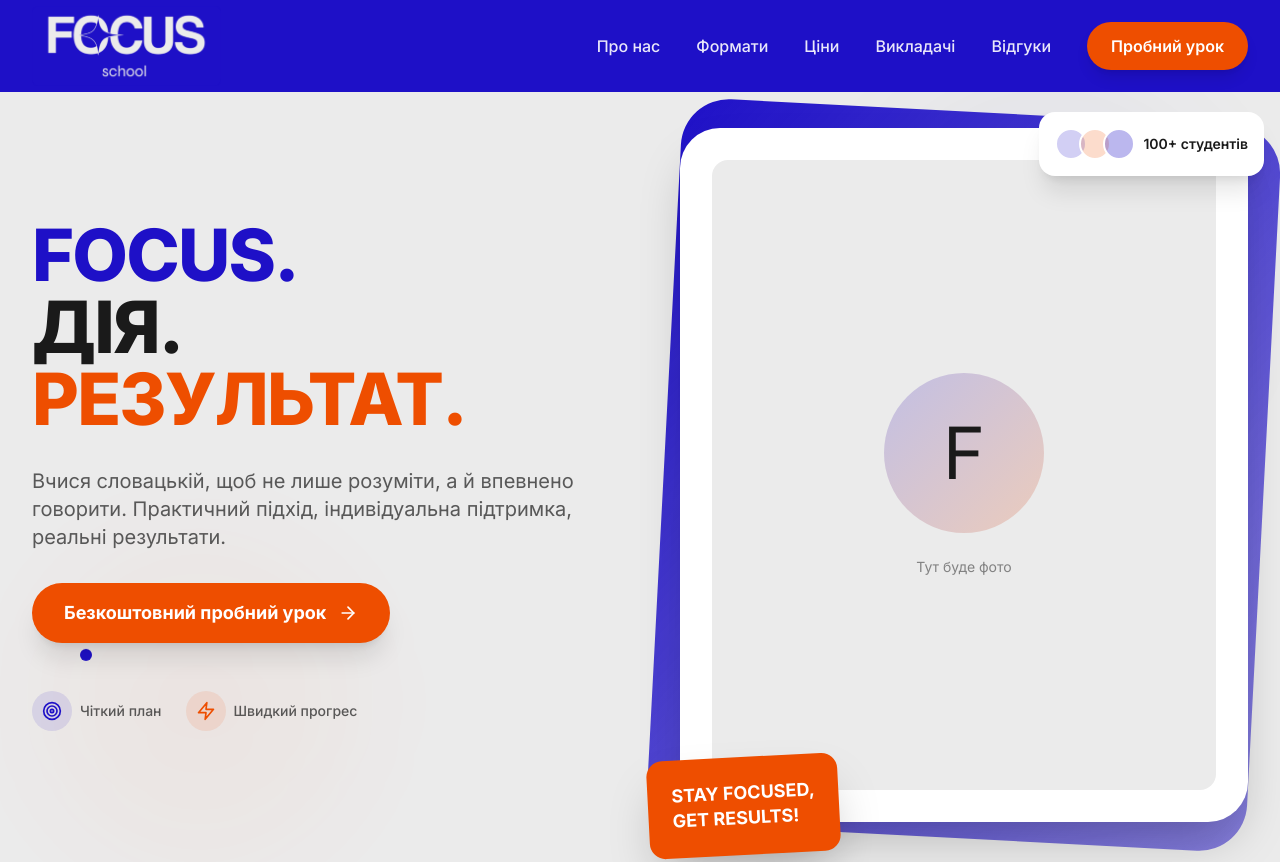
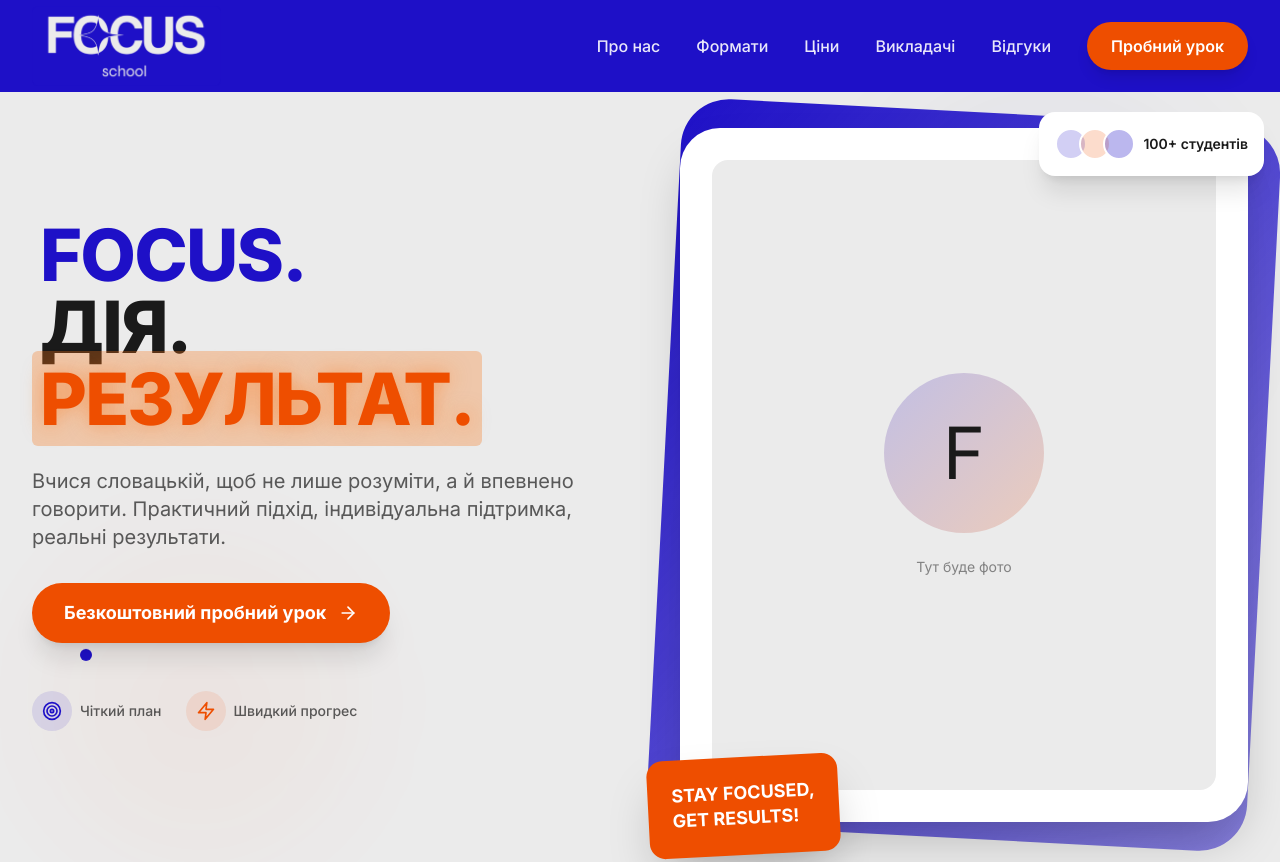
Before and after one commit to ruslan-mustafaev/fokus-sk-school, a React (Vite) app: page / in a window 1280 px wide. Shown: the top 862 px of the page. Built offline with nearby package versions, Linux system fonts and the light colour scheme.

Commit message:
Updated index.css

```diff
--- a/src/components/HeroSection.tsx
+++ b/src/components/HeroSection.tsx
@@ -35,11 +35,11 @@ export default function HeroSection() {
         <div className="grid lg:grid-cols-2 gap-12 lg:gap-20 items-center">
           <div className="space-y-8">
             <h1 className="text-5xl md:text-6xl lg:text-7xl font-black leading-[0.9] tracking-tight">
-              <span className="text-brand-blue">FOCUS.</span>
+              <span className="text-brand-blue highlight-word-1">FOCUS.</span>
               <br />
-              <span className="text-brand-dark">ДІЯ.</span>
+              <span className="text-brand-dark highlight-word-2">ДІЯ.</span>
               <br />
-              <span className="text-brand-orange">РЕЗУЛЬТАТ.</span>
+              <span className="text-brand-orange highlight-word-3">РЕЗУЛЬТАТ.</span>
             </h1>
 
             <p className="text-lg md:text-xl text-brand-dark/70 leading-relaxed max-w-xl">
--- a/src/index.css
+++ b/src/index.css
@@ -14,6 +14,84 @@
   h1, h2, h3, h4, h5, h6 {
     @apply font-heading tracking-tight;
   }
+}
+
+@keyframes text-highlight {
+  0%, 100% {
+    background-position: 0% 0%;
+  }
+  25% {
+    background-position: 100% 0%;
+  }
+  50% {
+    background-position: 100% 100%;
+  }
+  75% {
+    background-position: 0% 100%;
+  }
+}
+
+@keyframes highlight-word-1 {
+  0%, 100% {
+    background-color: transparent;
+    text-shadow: none;
+  }
+  10%, 35% {
+    background-color: rgba(59, 130, 246, 0.3);
+    text-shadow: 0 0 20px rgba(59, 130, 246, 0.5);
+  }
+  40%, 100% {
+    background-color: transparent;
+    text-shadow: none;
+  }
+}
+
+@keyframes highlight-word-2 {
+  0%, 35%, 100% {
+    background-color: transparent;
+    text-shadow: none;
+  }
+  45%, 70% {
+    background-color: rgba(31, 41, 55, 0.3);
+    text-shadow: 0 0 20px rgba(31, 41, 55, 0.5);
+  }
+  75%, 100% {
+    background-color: transparent;
+    text-shadow: none;
+  }
+}
+
+@keyframes highlight-word-3 {
+  0%, 70%, 100% {
+    background-color: transparent;
+    text-shadow: none;
+  }
+  80%, 95% {
+    background-color: rgba(249, 115, 22, 0.3);
+    text-shadow: 0 0 20px rgba(249, 115, 22, 0.5);
+  }
+  100% {
+    background-color: transparent;
+    text-shadow: none;
+  }
+}
+
+.highlight-word-1 {
+  animation: highlight-word-1 8s ease-in-out infinite;
+  padding: 0.25rem 0.5rem;
+  border-radius: 0.375rem;
+}
+
+.highlight-word-2 {
+  animation: highlight-word-2 8s ease-in-out infinite;
+  padding: 0.25rem 0.5rem;
+  border-radius: 0.375rem;
+}
+
+.highlight-word-3 {
+  animation: highlight-word-3 8s ease-in-out infinite;
+  padding: 0.25rem 0.5rem;
+  border-radius: 0.375rem;
 }
 
 @layer components {
```
